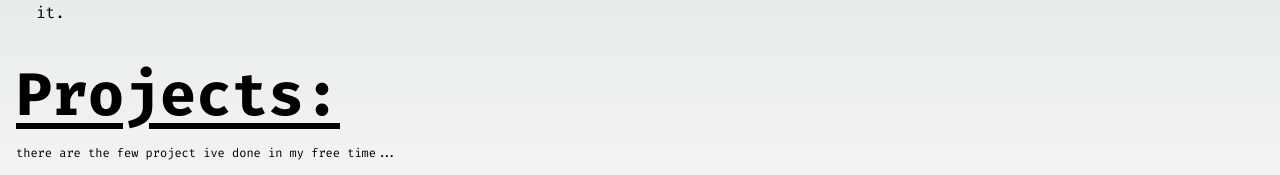
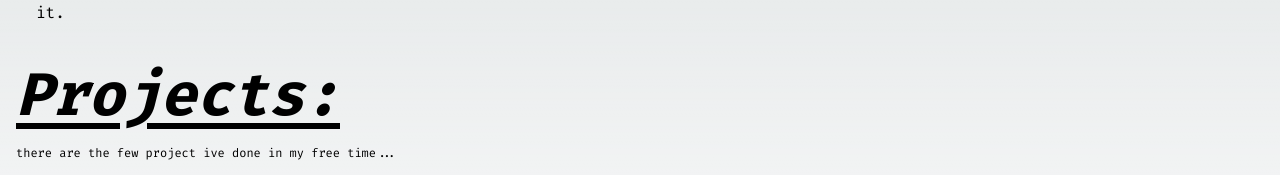
Before and after one commit to TheDummyUser/gogogo, a Next.js app: page /about in a window 1280 px wide. Shown: the part 364-539 px from the top of the page. Built offline with nearby package versions, Linux system fonts and the light colour scheme.

Commit message:
about italic, remvoed blog1/page

```diff
--- a/app/about/page.tsx
+++ b/app/about/page.tsx
@@ -21,7 +21,7 @@ const page = () => {
                     </p>
                 </div>
                 <div className='space-y-5'>
-                    <p className="lg:text-6xl text-3xl font-bold mb-4 underline underline-offset-8">Projects:</p>
+                    <p className="lg:text-6xl text-3xl font-bold mb-4 underline underline-offset-8 italic">Projects:</p>
                     <p className="text-xs">there are the few project ive done in my free time...</p>
                     <div className='space-y-5'>
                         <p className="text-base underline underline-offset-4">project 1:</p>
--- a/app/blogs/blog1/page.tsx
+++ /dev/null
@@ -1,9 +0,0 @@
-import React from 'react'
-
-const page = () => {
-    return (
-        <div>page</div>
-    )
-}
-
-export default page
```
